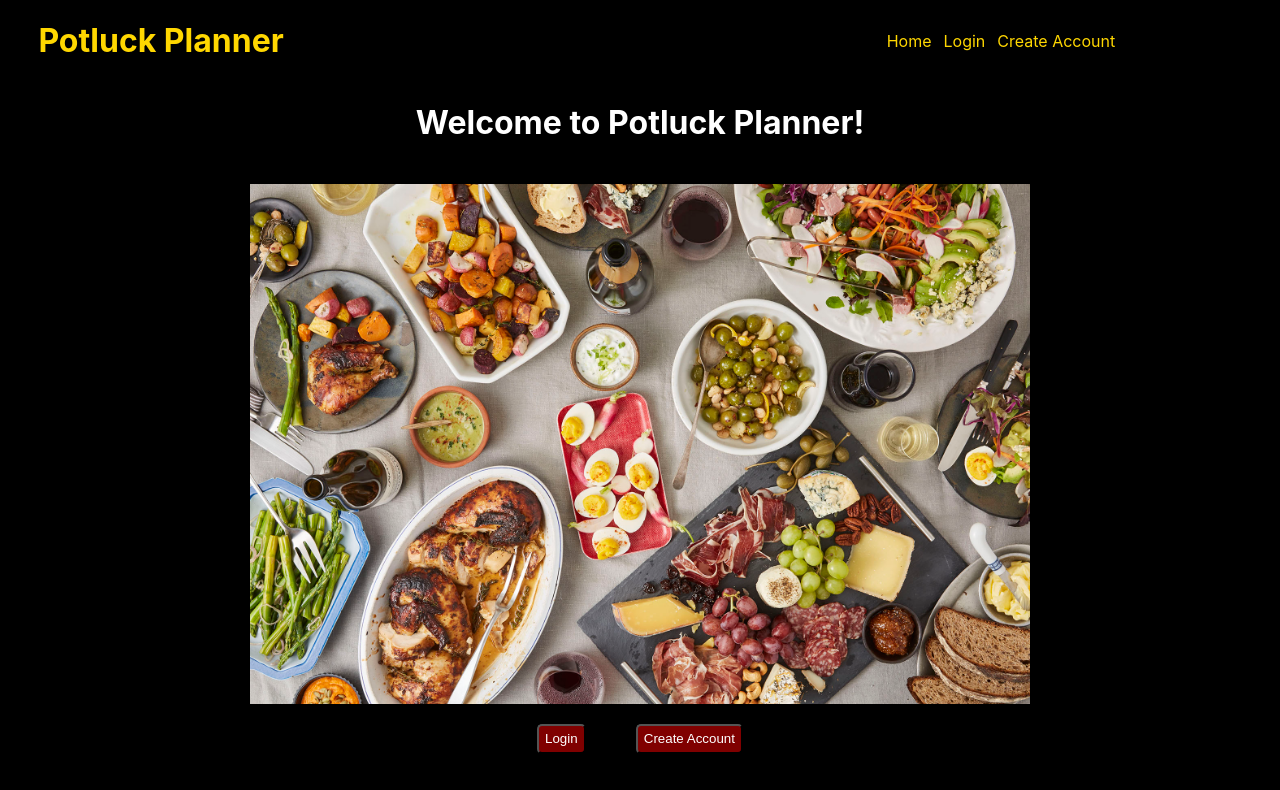
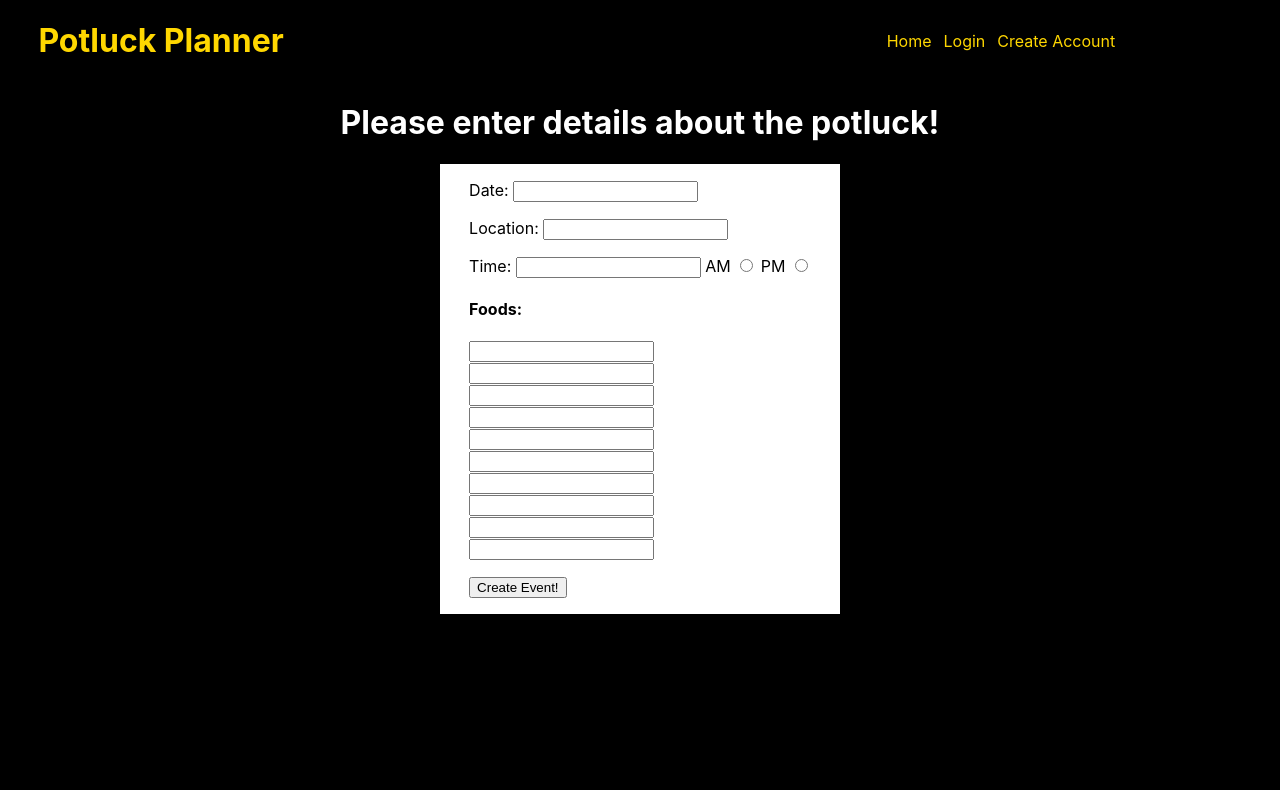
Before and after one commit to potluck-planner-4/front-end, a React (Create React App) app: page /create-event in a window 1280 px wide. Shown: the top 790 px of the page. Built offline with nearby package versions, Linux system fonts and the light colour scheme.

Commit message:
Created create event page

```diff
--- a/package.json
+++ b/package.json
@@ -10,7 +10,7 @@
     "react": "^17.0.2",
     "react-dom": "^17.0.2",
     "react-router-dom": "^5.2.0",
-    "react-scripts": "4.0.3",
+    "react-scripts": "^4.0.3",
     "styled-components": "^5.3.0",
     "web-vitals": "^1.1.2"
   },
--- a/src/App.js
+++ b/src/App.js
@@ -7,6 +7,7 @@ import AccountCreation from './Components/AccountCreation'
 import Nav from './Components/Nav'
 import EventDisplay from './Components/EventDisplay'
 import EventSignUp from './Components/EventSignUp'
+import CreateEvent from './Components/CreateEvent'
 
 function App() {
 
@@ -31,6 +32,10 @@ function App() {
           <Nav />
           <EventSignUp />
         </Route>
+        <Route id = 'create-event' path="/create-event">
+          <Nav />
+          <CreateEvent />
+        </Route>
         <Route id = 'home' path="/">
           <Nav />
           <Home />
--- a/src/Components/CreateEvent.js
+++ b/src/Components/CreateEvent.js
@@ -0,0 +1,57 @@
+import React from 'react'
+import styled from 'styled-components'
+import { Link } from 'react-router-dom'
+
+const CreateEvent = (props) => {
+
+    const { date, location, time, food1, food2, food3, food4, food5, food6, food7, food8, food9, food10, timeampm } = props
+
+    return(
+
+        <BodyDiv>
+            <h1>Please enter details about the potluck!</h1>
+            <FormDiv>
+                <form id="new-potluck">
+                    <p>Date: <input id="date" name="date" type = "text" value={date} /></p>
+                    <p>Location: <input id="location" name="location" type = "text" value={location} /></p>
+                    <p>Time: <input id="time" name="time" type = "text" value={time} /> AM <input id="am" name="am" type="radio" value={timeampm} /> PM <input id="pm" name="pm" type="radio" value={timeampm} /></p>
+                    <h4>Foods: </h4>
+                    <input id="food1" name="food1" type = "text" value={food1} /><br/>
+                    <input id="food2" name="food2" type = "text" value={food2} /><br/>
+                    <input id="food3" name="food3" type = "text" value={food3} /><br/>
+                    <input id="food4" name="food4" type = "text" value={food4} /><br/>
+                    <input id="food5" name="food5" type = "text" value={food5} /><br/>
+                    <input id="food6" name="food6" type = "text" value={food6} /><br/>
+                    <input id="food7" name="food7" type = "text" value={food7} /><br/>
+                    <input id="food8" name="food8" type = "text" value={food8} /><br/>
+                    <input id="food9" name="food9" type = "text" value={food9} /><br/>
+                    <input id="food10" name="food10" type = "text" value={food10} /><br/>
+                    <p><Link to ="/event-display"><button>Create Event!</button></Link></p>
+                </form>
+            </FormDiv>
+        </BodyDiv>
+    )
+}
+
+const BodyDiv = styled.div`
+background: black;
+color: white;
+display: flex;
+justify-content: start;
+align-items: center;
+width: 100%;
+height: 100vh;
+flex-direction: column;
+`
+
+const FormDiv = styled.div`
+background: white;
+color: black;
+display: flex;
+justify-content: center;
+align-items: center;
+width: 400px;
+flex-direction: column;
+`
+
+export default CreateEvent
```
Also changed, not shown: 1 other file (tests, documents, lock files or other folders).
